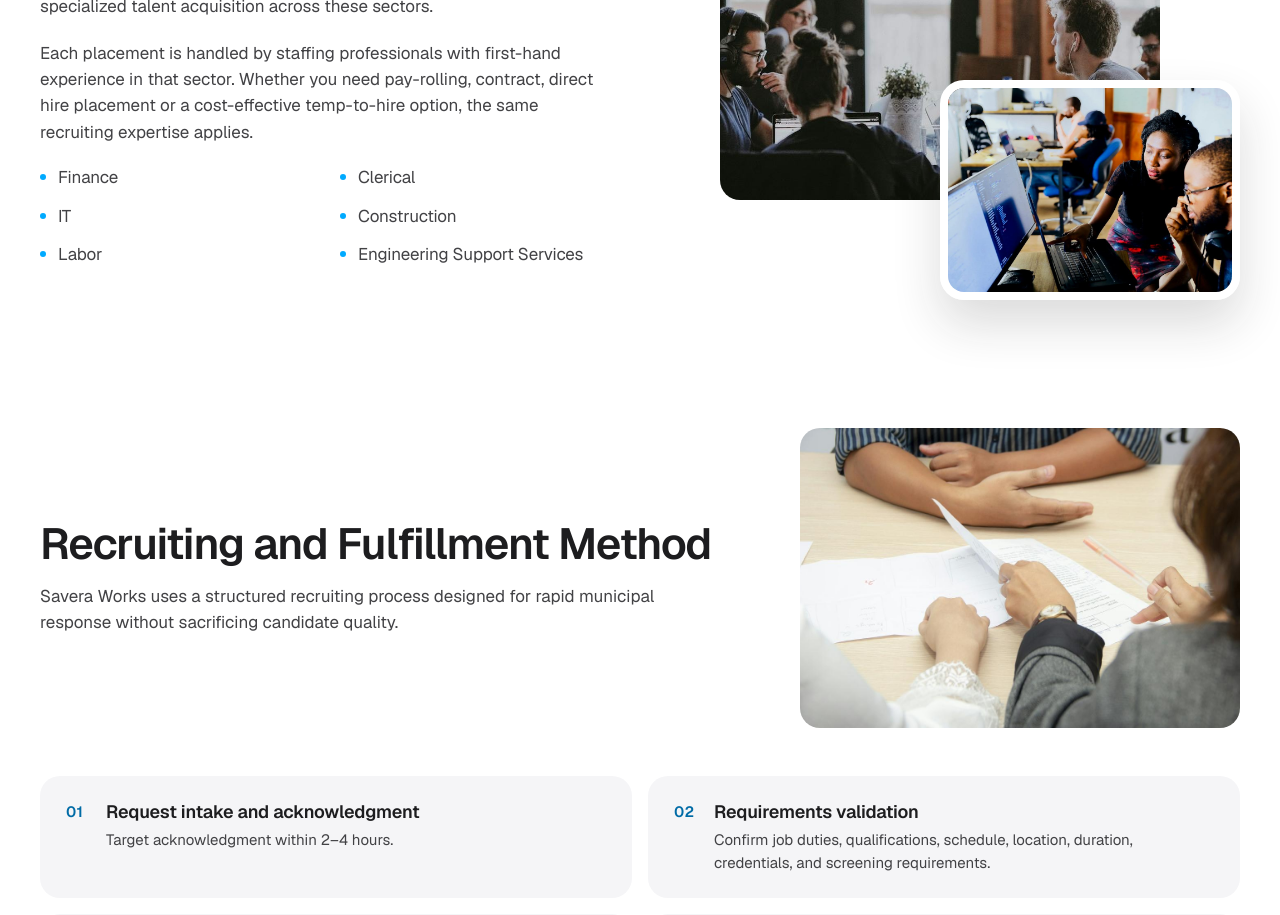
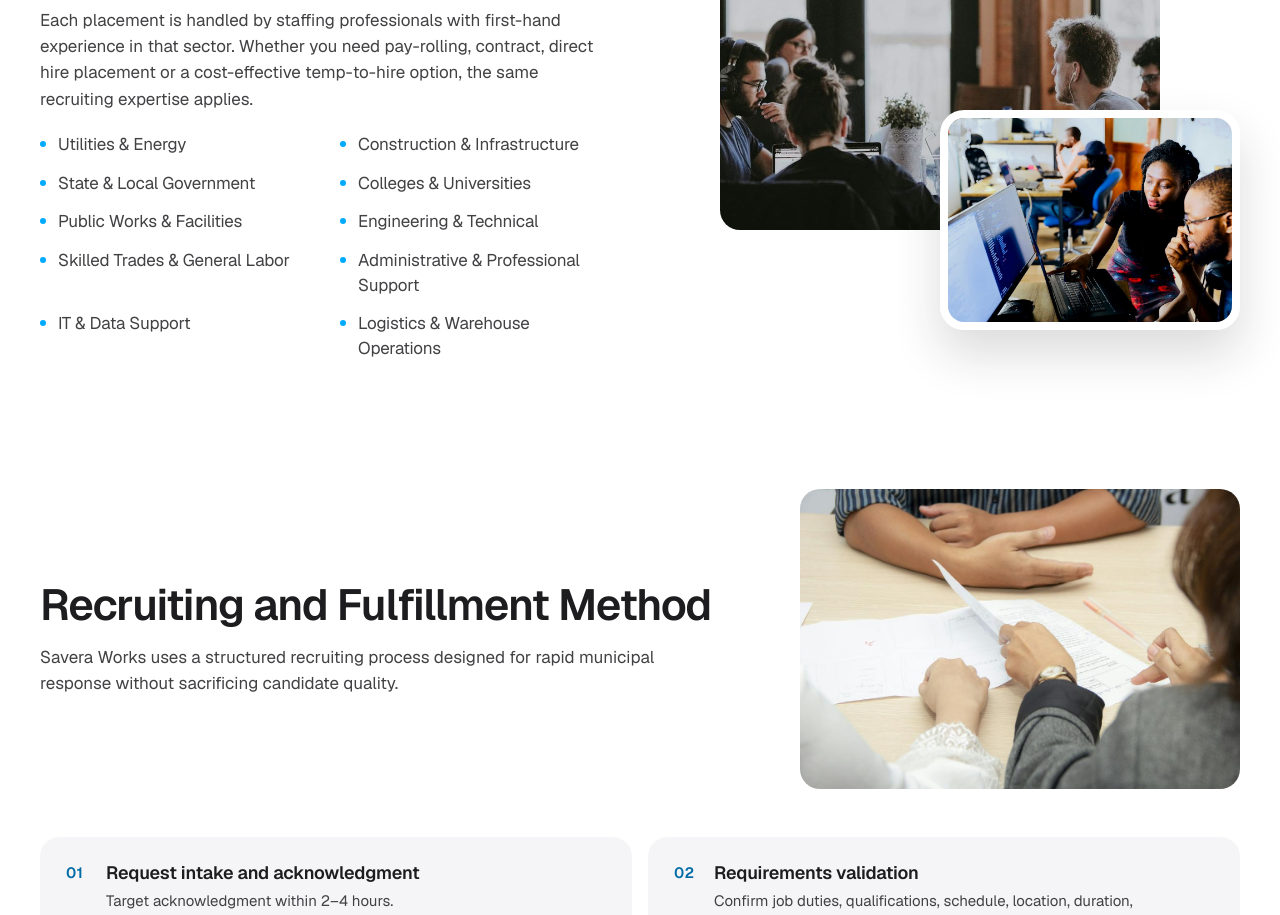
Before and after one commit to kashif838/saweraworks, a Next.js app: page / in a window 1280 px wide. Shown: the part 1620-2535 px from the top of the page. Built offline with nearby package versions, Linux system fonts and the light colour scheme.

Commit message:
Add the client's core competencies and industries lists
Co-Authored-By: Claude Opus 5 (1M context) <noreply@anthropic.com>

```diff
--- a/src/app/our-services/page.module.css
+++ b/src/app/our-services/page.module.css
@@ -6,6 +6,7 @@
 .intro { display: grid; grid-template-columns: minmax(0, 1fr) 520px; gap: clamp(28px, 6vw, 88px); align-items: center; }
 .introText { display: flex; flex-direction: column; gap: 20px; max-width: 560px; }
 
+.competencies { display: flex; flex-direction: column; gap: 28px; }
 .sectorsGrid { display: grid; grid-template-columns: minmax(0, 1fr) 560px; gap: clamp(28px, 6vw, 88px); align-items: center; }
 .sectorsText { display: flex; flex-direction: column; gap: 20px; max-width: 560px; }
 
--- a/src/app/our-services/page.tsx
+++ b/src/app/our-services/page.tsx
@@ -29,6 +29,11 @@ export default function ServicesPage() {
               small="/images/agreement.jpg" altSmall="Agreement across a desk"
             />
           </div>
+
+          <Reveal className={styles.competencies}>
+            <h2 className="h2">{c.competenciesHeading}</h2>
+            <Bullets items={c.competencies} cols={3} />
+          </Reveal>
 
           <div className={styles.sectorsGrid}>
             <Reveal className={styles.sectorsText}>
--- a/src/components/Blocks.module.css
+++ b/src/components/Blocks.module.css
@@ -1,6 +1,8 @@
 /* ---------- bullets ---------- */
 .bullets { list-style: none; padding: 0; margin: 0; display: grid; grid-template-columns: repeat(2, minmax(0, 1fr)); gap: 14px 40px; }
 .bulletsOne { grid-template-columns: 1fr; }
+.bulletsThree { grid-template-columns: repeat(3, minmax(0, 1fr)); }
+@media (max-width: 1100px) { .bulletsThree { grid-template-columns: repeat(2, minmax(0, 1fr)); } }
 .bullets li { display: flex; gap: 12px; align-items: baseline; font-size: 17px; line-height: 1.45; color: var(--text); font-weight: 400; letter-spacing: -0.01em; }
 .bulletDot { width: 6px; height: 6px; border-radius: 50%; background: var(--blue); flex-shrink: 0; position: relative; top: -3px; }
 @media (max-width: 900px) { .bullets { grid-template-columns: 1fr; gap: 12px; } .bullets li { font-size: 16px; } }
--- a/src/components/Blocks.tsx
+++ b/src/components/Blocks.tsx
@@ -14,10 +14,10 @@ export function PhoneLink({ display = contact.phoneDisplay }: { display?: string
 }
 
 /** Plain bulleted list, two columns on desktop. */
-export function Bullets({ items, cols = 2 }: { items: readonly string[]; cols?: 1 | 2 }) {
+export function Bullets({ items, cols = 2 }: { items: readonly string[]; cols?: 1 | 2 | 3 }) {
   const { group, item } = useStaggerProps(revealUp, revealStaggerList);
   return (
-    <motion.ul className={`${styles.bullets} ${cols === 1 ? styles.bulletsOne : ""}`} {...group}>
+    <motion.ul className={`${styles.bullets} ${cols === 1 ? styles.bulletsOne : ""} ${cols === 3 ? styles.bulletsThree : ""}`} {...group}>
       {items.map((i) => (
         <motion.li key={i} {...item}><span className={styles.bulletDot} /><span>{i}</span></motion.li>
       ))}
--- a/src/content/site.ts
+++ b/src/content/site.ts
@@ -48,7 +48,19 @@ export const sectors = {
   // Restates: "First-hand staffing experience in all sectors of the market", "Professional
   // recruiting expertise", and the four placement types from the About paragraph.
   extra: "Each placement is handled by staffing professionals with first-hand experience in that sector. Whether you need pay-rolling, contract, direct hire placement or a cost-effective temp-to-hire option, the same recruiting expertise applies.",
-  items: ["Finance", "Clerical", "IT", "Construction", "Labor", "Engineering Support Services"],
+  // Industries and workforce supported, as supplied by the client.
+  items: [
+    "Utilities & Energy",
+    "Construction & Infrastructure",
+    "State & Local Government",
+    "Colleges & Universities",
+    "Public Works & Facilities",
+    "Engineering & Technical",
+    "Skilled Trades & General Labor",
+    "Administrative & Professional Support",
+    "IT & Data Support",
+    "Logistics & Warehouse Operations",
+  ],
 };
 
 // Recruiting and fulfillment method, supplied by the client. Verbatim.
@@ -132,8 +144,33 @@ export const servicesPage = {
   whatWeDo: "What we do",
   placements: ["Pay-rolling", "Contract", "Direct hire placement", "Temp-to-hire"],
   placementsFlag: "Client input", // named in copy, no descriptions exist
-  sectorsHeading: "Specialized talent acquisition for",
-  sectors: ["Finance", "Clerical", "IT", "Construction", "Labor", "Engineering Support Services"],
+  // Core competencies, as supplied by the client.
+  competenciesHeading: "Core competencies",
+  competencies: [
+    "Administrative & Clerical Support",
+    "Customer Service & Call Centers",
+    "Finance & Accounting",
+    "Logistics & Warehouse Operations",
+    "Information Technology (IT) & Technical Staffing",
+    "Facilities Support, Public Works & Sanitation",
+    "Skilled Trades, Mechanics & General Labor",
+    "Engineering & Laboratory Support",
+    "Data & Business Analysis",
+    "Temporary, Contract, Contract-to-Hire & Direct Hire",
+  ],
+  sectorsHeading: "Industries and workforce supported",
+  sectors: [
+    "Utilities & Energy",
+    "Construction & Infrastructure",
+    "State & Local Government",
+    "Colleges & Universities",
+    "Public Works & Facilities",
+    "Engineering & Technical",
+    "Skilled Trades & General Labor",
+    "Administrative & Professional Support",
+    "IT & Data Support",
+    "Logistics & Warehouse Operations",
+  ],
 };
 
 export const resumePage = {
```
